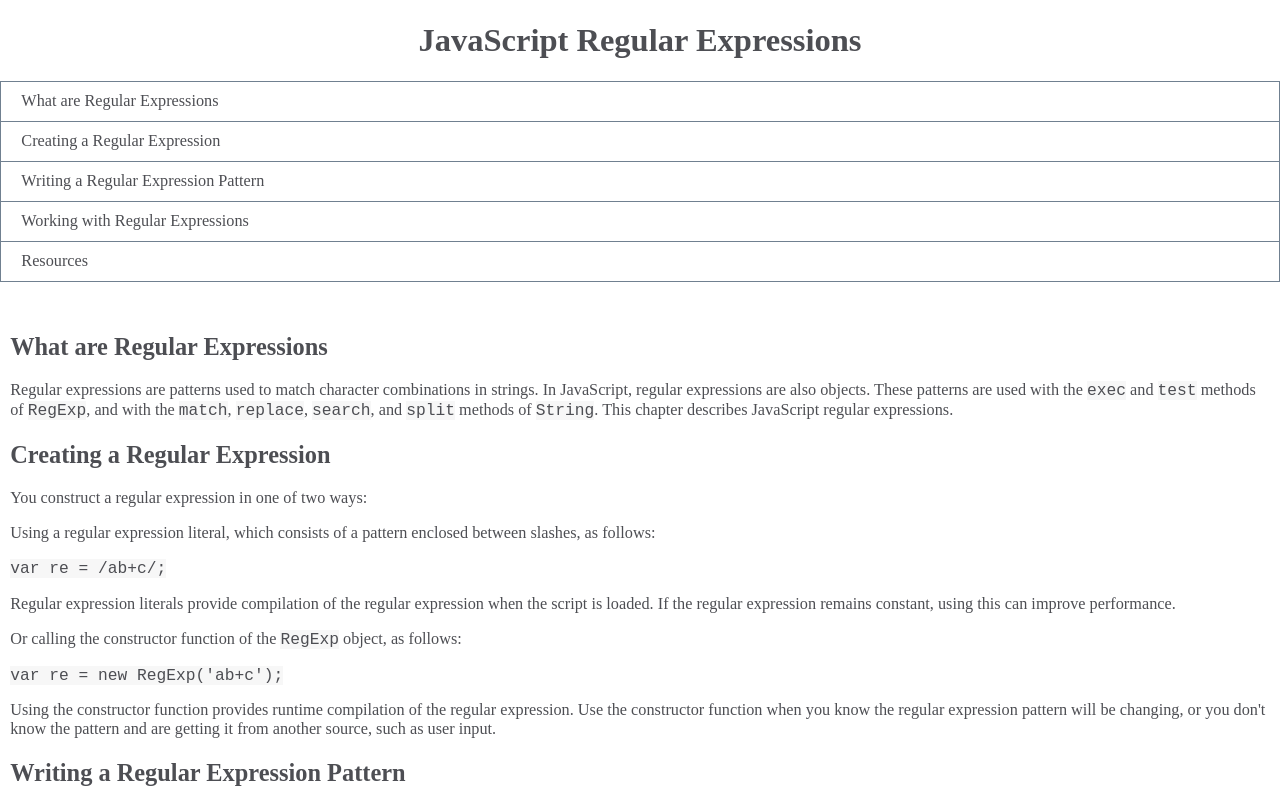
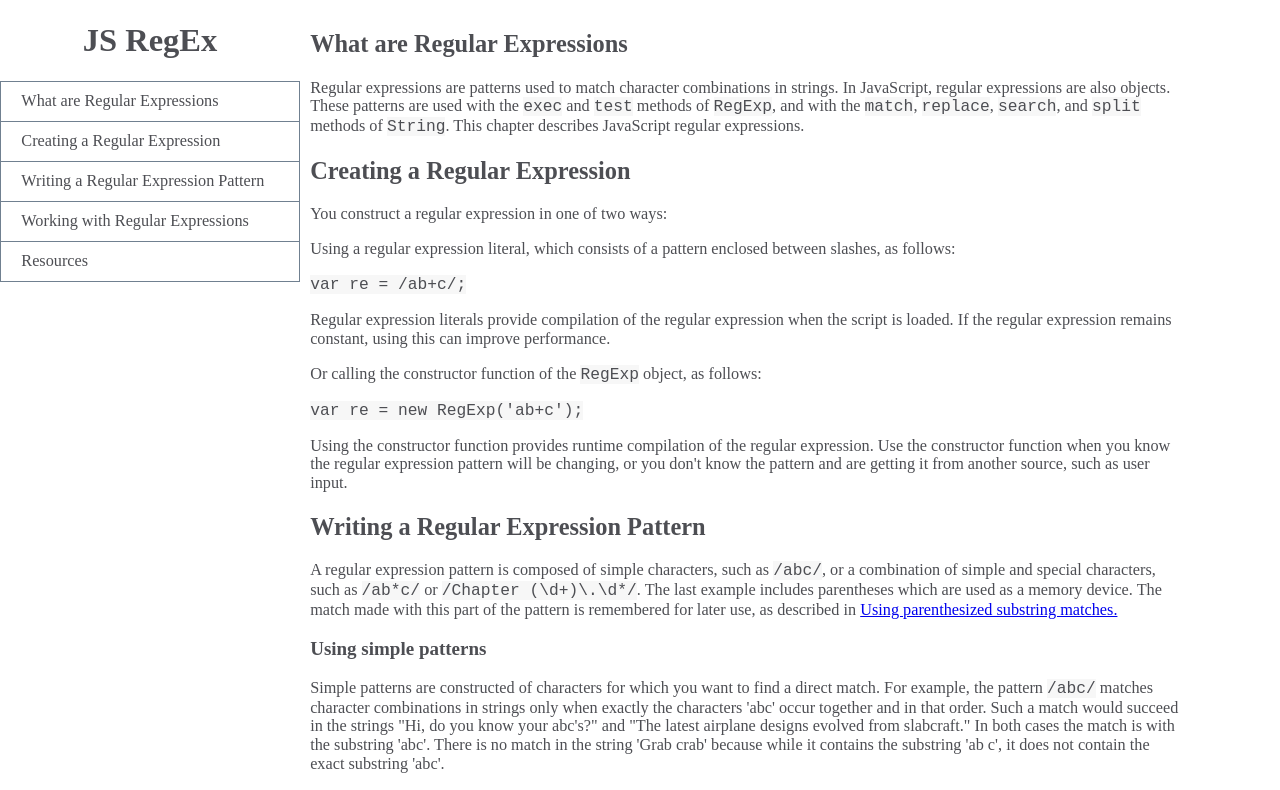
Before and after one commit to franciscojgtz/fcc, a plain HTML site: page Responsive_Web_Design/Regex-Docs/index.html in a window 1280 px wide. Shown: the top 790 px of the page. Drawn offline with nearby package versions, Linux system fonts and the light colour scheme.

Commit message:
feat: Apply media query for viewports over 700px

```diff
--- a/Responsive_Web_Design/Regex-Docs/index.html
+++ b/Responsive_Web_Design/Regex-Docs/index.html
@@ -8,10 +8,11 @@
     <link rel="stylesheet" href="style.css">
     <link rel="stylesheet" href="https://cdnjs.cloudflare.com/ajax/libs/normalize/8.0.1/normalize.min.css">
 </head>
-<body>
+<body class="body">
     <nav id="navbar" class="nav">
+        <div class="navbar-wrapper">
             <header class="navbar__header">
-            <h1>JavaScript Regular Expressions</h1>
+                    <h1>JS RegEx</h1>
                 </header>
                 <ul class="menu navbar__list menu--vertical">
                     <li class="menu__li"><a href="#What_are_Regular_Expressions" class="nav-link">What are Regular Expressions</a></li>
@@ -20,6 +21,8 @@
                     <li class="menu__li"><a href="#Working_with_Regular_Expressions" class="nav-link">Working with Regular Expressions</a></li>
                     <li class="menu__li menu__li--last"><a href="#Resources" class="nav-link">Resources</a></li>
                 </ul>
+        </div>
+
     </nav>
     <main id="main-doc" class="main">
         <section class="main-section" id="What_are_Regular_Expressions">
--- a/Responsive_Web_Design/Regex-Docs/style.css
+++ b/Responsive_Web_Design/Regex-Docs/style.css
@@ -8,6 +8,9 @@ html {
 body {
     font-size: 1.6rem;
     color: #4d4e53;
+    width: 100%;
+    display: flex;
+    flex-wrap: wrap;
 }
 
 .nav {
@@ -66,3 +69,27 @@ text-align: center;
     width: 100%;
     overflow: scroll;
 }
+
+@media screen and (min-width: 700px) {
+
+    .nav {
+        width: 30%;
+        max-width: 300px;
+        position: relative;
+        height: 100vh;
+    }
+
+    .navbar-wrapper {
+        position: fixed;
+        top: 0;
+        left: 0;
+        width: 30%;
+        max-width: 300px;
+        height: 100vh;
+    }
+
+    .main {
+        width: 70%;
+    }
+
+}
```
Lines whose indentation alone changed are shown as unchanged.
